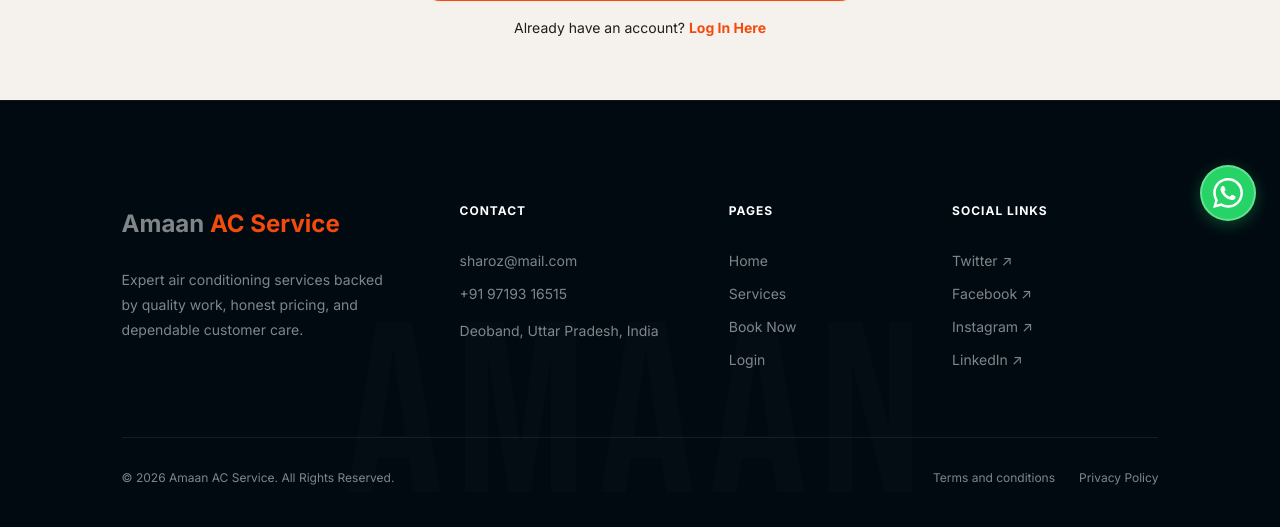
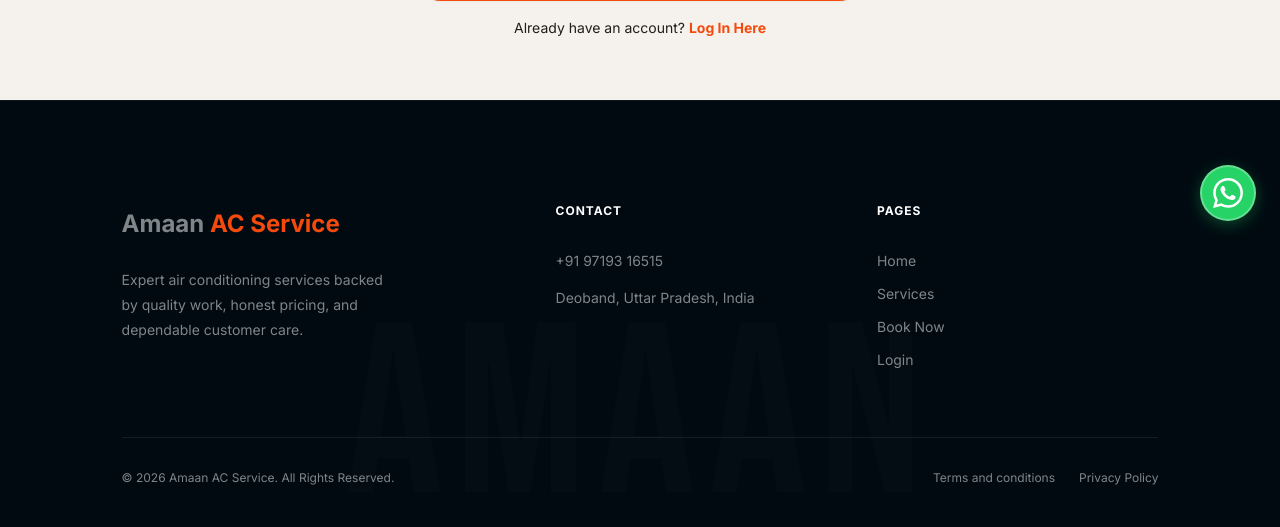
Before and after one commit to spotifyfree5546372-ui/ac-repair-website, a Node server app: page /auth/signup in a window 1280 px wide. Shown: the part 555-1082 px from the top of the page. Run offline with Node 20, Linux system fonts and the light colour scheme; some libraries are stand-ins or nearby versions.

Commit message:
Remove social links and email from footer

```diff
--- a/public/css/style.css
+++ b/public/css/style.css
@@ -538,7 +538,7 @@ nav a:hover { color: var(--text-on-dark); background-color: rgba(255,255,255,0.0
 
 .footer-grid {
   display: grid;
-  grid-template-columns: 1.3fr 1fr 0.8fr 0.9fr;
+  grid-template-columns: 1.4fr 1fr 1fr;
   gap: 40px;
   max-width: 1200px;
   margin: 0 auto 60px;
--- a/views/partials/footer.ejs
+++ b/views/partials/footer.ejs
@@ -22,7 +22,6 @@
       <!-- Contact column -->
       <div class="footer-col">
         <h4>CONTACT</h4>
-        <p><a href="mailto:sharoz@mail.com">sharoz@mail.com</a></p>
         <p><a href="tel:+919719316515">+91 97193 16515</a></p>
         <p style="margin-top: 8px;">Deoband, Uttar Pradesh, India</p>
       </div>
@@ -35,17 +34,6 @@
           <li><a href="/services">Services</a></li>
           <li><a href="/bookings/new">Book Now</a></li>
           <li><a href="/auth/login">Login</a></li>
-        </ul>
-      </div>
-
-      <!-- Socials column -->
-      <div class="footer-col">
-        <h4>SOCIAL LINKS</h4>
-        <ul>
-          <li><a href="https://twitter.com" target="_blank" rel="noopener noreferrer">Twitter ↗</a></li>
-          <li><a href="https://facebook.com" target="_blank" rel="noopener noreferrer">Facebook ↗</a></li>
-          <li><a href="https://instagram.com" target="_blank" rel="noopener noreferrer">Instagram ↗</a></li>
-          <li><a href="https://linkedin.com" target="_blank" rel="noopener noreferrer">LinkedIn ↗</a></li>
         </ul>
       </div>
     </div>
```
